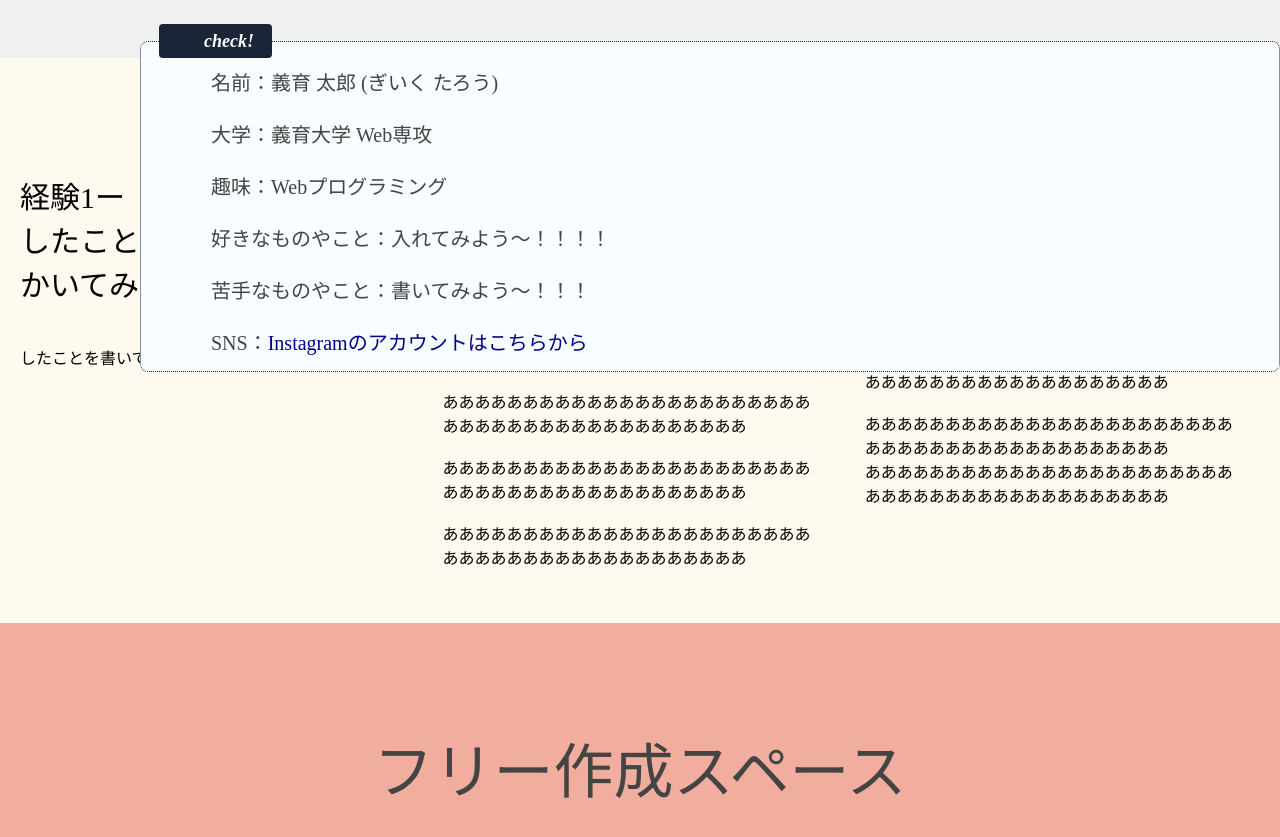
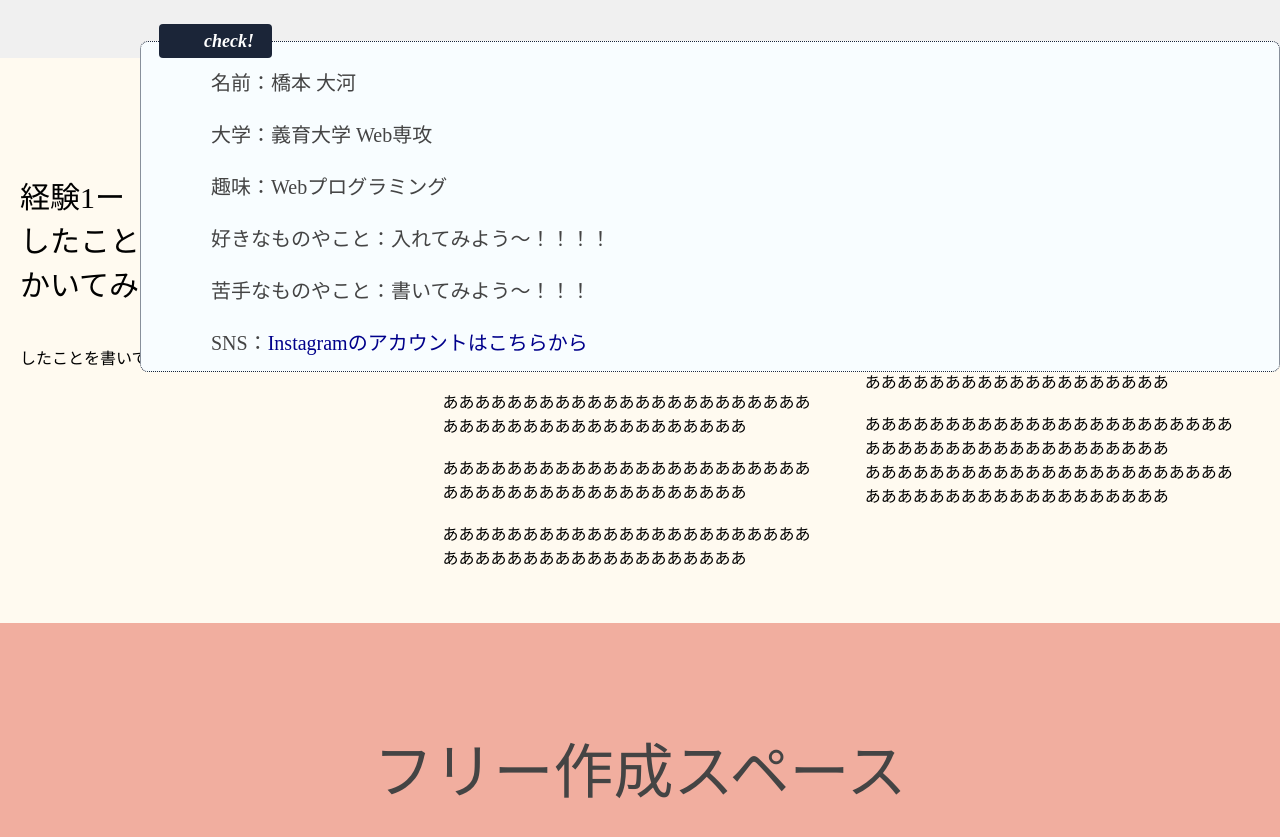
Before and after one commit to taiga0815/taiga0815.github.io, a plain HTML site: page index.html in a window 1280 px wide. Shown: the part 1252-2089 px from the top of the page. Drawn offline with Linux system fonts and the light colour scheme.

Commit message:
Update index.html

```diff
--- a/index.html
+++ b/index.html
@@ -36,7 +36,7 @@
 
         <div class="info-text">
           <ul class="cp_point" title="check!">
-            <li>名前：義育 太郎 (ぎいく たろう)</li>
+            <li>名前：橋本 大河</li>
             <br>
             <li>大学：義育大学 Web専攻</li>
             <br>
```
